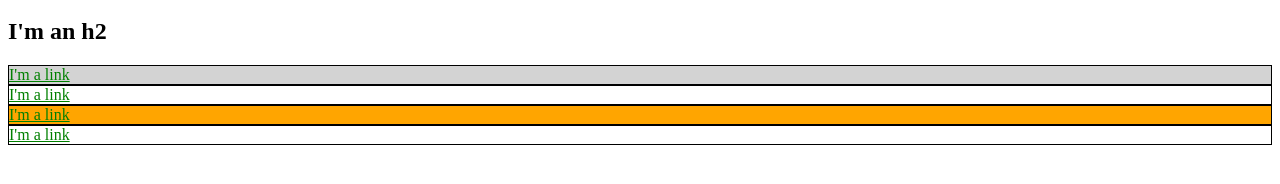
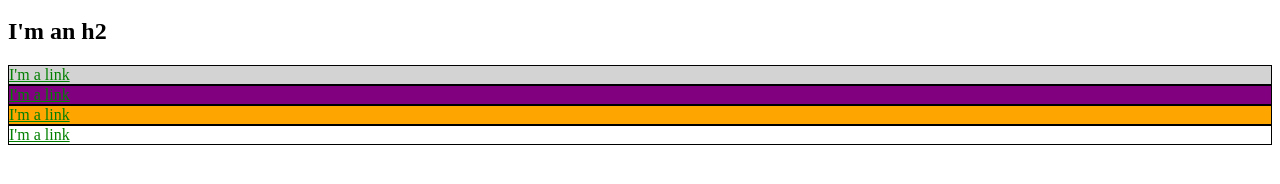
Before and after one commit to ZeinabE/ZeinabE.github.io, a plain HTML site: page index.html in a window 1280 px wide. Shown: the part 136-320 px from the top of the page. Drawn offline with Linux system fonts and the light colour scheme.

Commit message:
Add some changes

```diff
--- a/index.html
+++ b/index.html
@@ -19,6 +19,9 @@
       #farbe{
         background-color: orange;
       }
+      .alert {
+        background-color: purple;
+      }
     </style>
   </head>
   <body>
@@ -35,10 +38,10 @@
       </li>
     </ul>
     <h2> I'm an h2 </h2>
-    <div id="exec-bio" class="bio-box">
+    <div id="exec-bio" class="bio-box alert">
       <a href="http://example.com/" style="color: green;">I'm a link</a>
     </div>
-    <div class="bio-box">
+    <div class="bio-box alert">
       <a href="http://example.com/">I'm a link</a>
     </div>
     <div id="farbe" class="bio-box">
```
